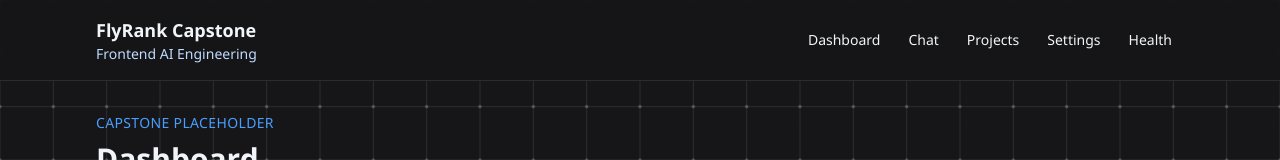
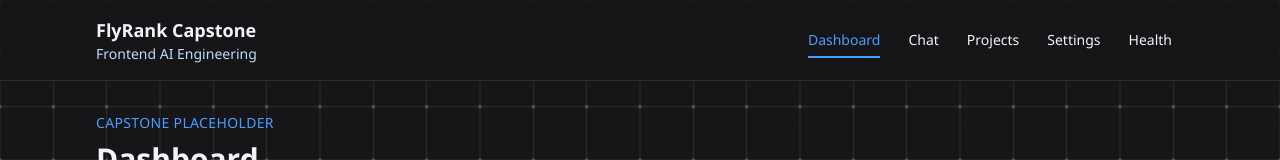
Before and after one commit to 808StaN/frontend-ai-engineering-flyrank, a Next.js app: page / in a window 1280 px wide. Shown: the top 160 px of the page. Built offline with nearby package versions, Linux system fonts and the light colour scheme.

Commit message:
refactor: refine navigation feedback and scrollbars
Use animated active-route underlines and blue-glass scrollbars for consistent navigation feedback.

```diff
--- a/app/globals.css
+++ b/app/globals.css
@@ -20,6 +20,8 @@
 @layer base {
   * {
     @apply border-border;
+    scrollbar-color: rgb(74 158 255 / 0.5) transparent;
+    scrollbar-width: thin;
   }
 
   body {
@@ -32,6 +34,27 @@
 
   :focus-visible {
     @apply outline-2 outline-offset-2 outline-accent;
+  }
+
+  *::-webkit-scrollbar {
+    width: 0.75rem;
+  }
+
+  *::-webkit-scrollbar-track {
+    background: transparent;
+  }
+
+  *::-webkit-scrollbar-thumb {
+    background: rgb(255 255 255 / 0.14);
+    border: 3px solid transparent;
+    border-radius: 9999px;
+    background-clip: padding-box;
+  }
+
+  *::-webkit-scrollbar-thumb:hover {
+    background: rgb(74 158 255 / 0.65);
+    border: 3px solid transparent;
+    background-clip: padding-box;
   }
 }
 
--- a/components/MobileNavToggle.tsx
+++ b/components/MobileNavToggle.tsx
@@ -1,11 +1,13 @@
 'use client'
 
 import Link from 'next/link'
+import { usePathname } from 'next/navigation'
 import { useState } from 'react'
 import { navItems } from '@/lib/navigation'
 
 export function MobileNavToggle() {
   const [open, setOpen] = useState(false)
+  const pathname = usePathname()
 
   return (
     <div className="md:hidden">
@@ -26,17 +28,28 @@ export function MobileNavToggle() {
           aria-label="Mobile navigation"
         >
           <ul className="flex flex-col gap-1">
-            {navItems.map((item) => (
+            {navItems.map((item) => {
+              const isActive =
+                pathname === item.href ||
+                (item.href !== '/' && pathname.startsWith(`${item.href}/`))
+
+              return (
                 <li key={item.href}>
                   <Link
                     href={item.href}
-                  className="block rounded-md px-3 py-2 text-sm font-medium text-foreground no-underline hover:bg-white/10 hover:no-underline"
+                    aria-current={isActive ? 'page' : undefined}
+                    className={`relative block px-3 py-2 text-sm font-medium no-underline after:absolute after:bottom-1 after:left-3 after:right-3 after:h-0.5 after:origin-left after:bg-accent after:transition-transform after:duration-200 hover:text-accent hover:no-underline ${
+                      isActive
+                        ? 'text-accent after:scale-x-100'
+                        : 'text-foreground after:scale-x-0 hover:after:scale-x-100'
+                    }`}
                     onClick={() => setOpen(false)}
                   >
                     {item.label}
                   </Link>
                 </li>
-            ))}
+              )
+            })}
           </ul>
         </nav>
       )}
--- a/components/SiteNav.tsx
+++ b/components/SiteNav.tsx
@@ -1,10 +1,15 @@
+'use client'
+
 import Link from 'next/link'
+import { usePathname } from 'next/navigation'
 import { navItems } from '@/lib/navigation'
 import { MobileNavToggle } from '@/components/MobileNavToggle'
 
 export function SiteNav() {
+  const pathname = usePathname()
+
   return (
-    <header className="relative z-20 border-b border-white/10 bg-background/90 backdrop-blur-md">
+    <header className="relative z-20 border-b border-white/10 bg-background/70 backdrop-blur-md">
       <div className="mx-auto flex w-full max-w-6xl items-center justify-between gap-4 px-4 py-4 sm:px-6 lg:px-8">
         <div className="min-w-0">
           <Link
@@ -21,15 +26,26 @@ export function SiteNav() {
           className="hidden items-center gap-1 md:flex"
           aria-label="Main navigation"
         >
-          {navItems.map((item) => (
+          {navItems.map((item) => {
+            const isActive =
+              pathname === item.href ||
+              (item.href !== '/' && pathname.startsWith(`${item.href}/`))
+
+            return (
               <Link
                 key={item.href}
                 href={item.href}
-              className="rounded-md px-3 py-2 text-sm font-medium text-foreground no-underline hover:bg-white/10 hover:no-underline"
+                aria-current={isActive ? 'page' : undefined}
+                className={`relative px-3 py-2 text-sm font-medium no-underline after:absolute after:bottom-0 after:left-3 after:right-3 after:h-0.5 after:origin-left after:bg-accent after:transition-transform after:duration-200 hover:text-accent hover:no-underline ${
+                  isActive
+                    ? 'text-accent after:scale-x-100'
+                    : 'text-foreground after:scale-x-0 hover:after:scale-x-100'
+                }`}
               >
                 {item.label}
               </Link>
-          ))}
+            )
+          })}
         </nav>
 
         <MobileNavToggle />
```
Lines whose indentation alone changed are shown as unchanged.
